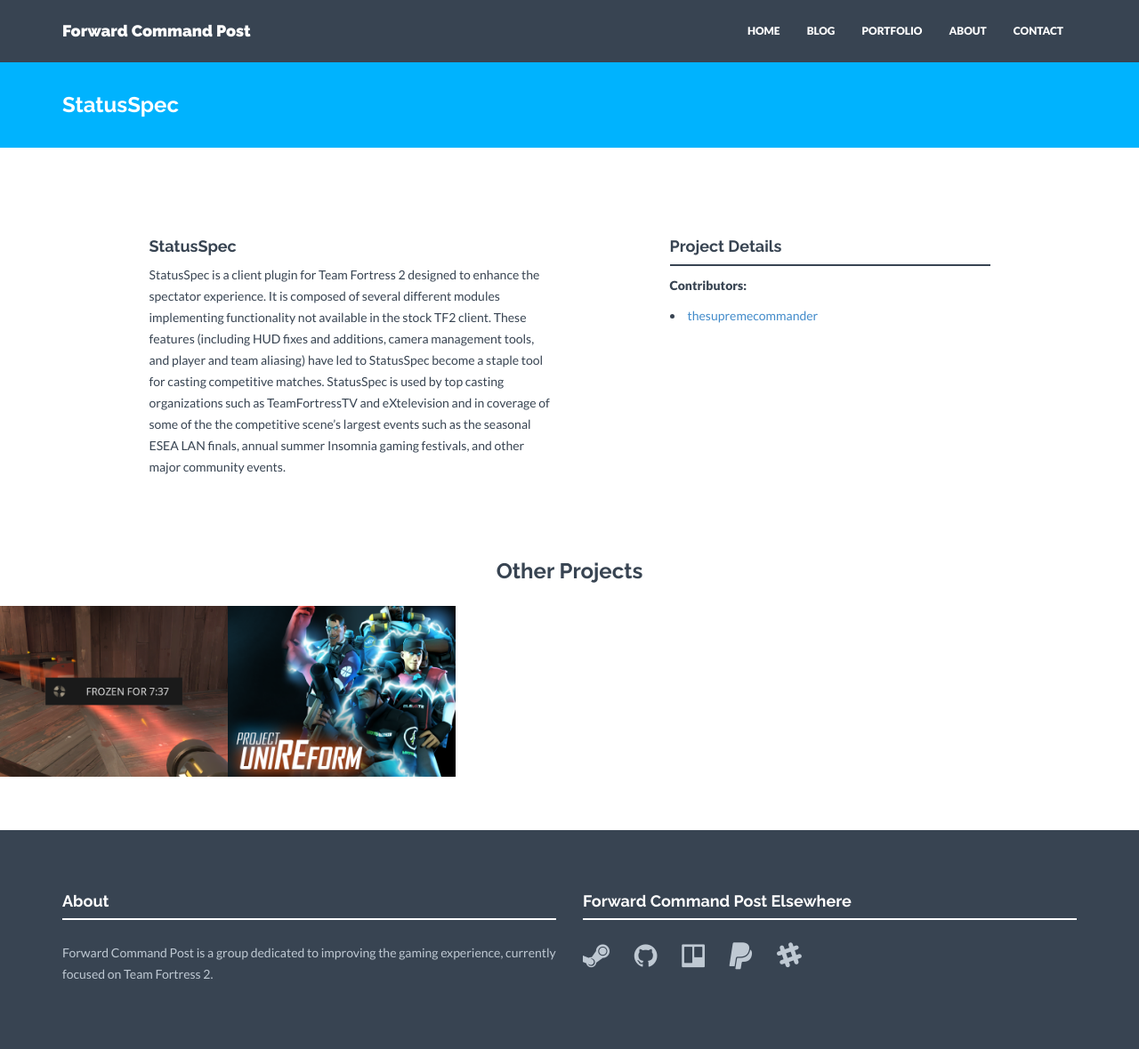
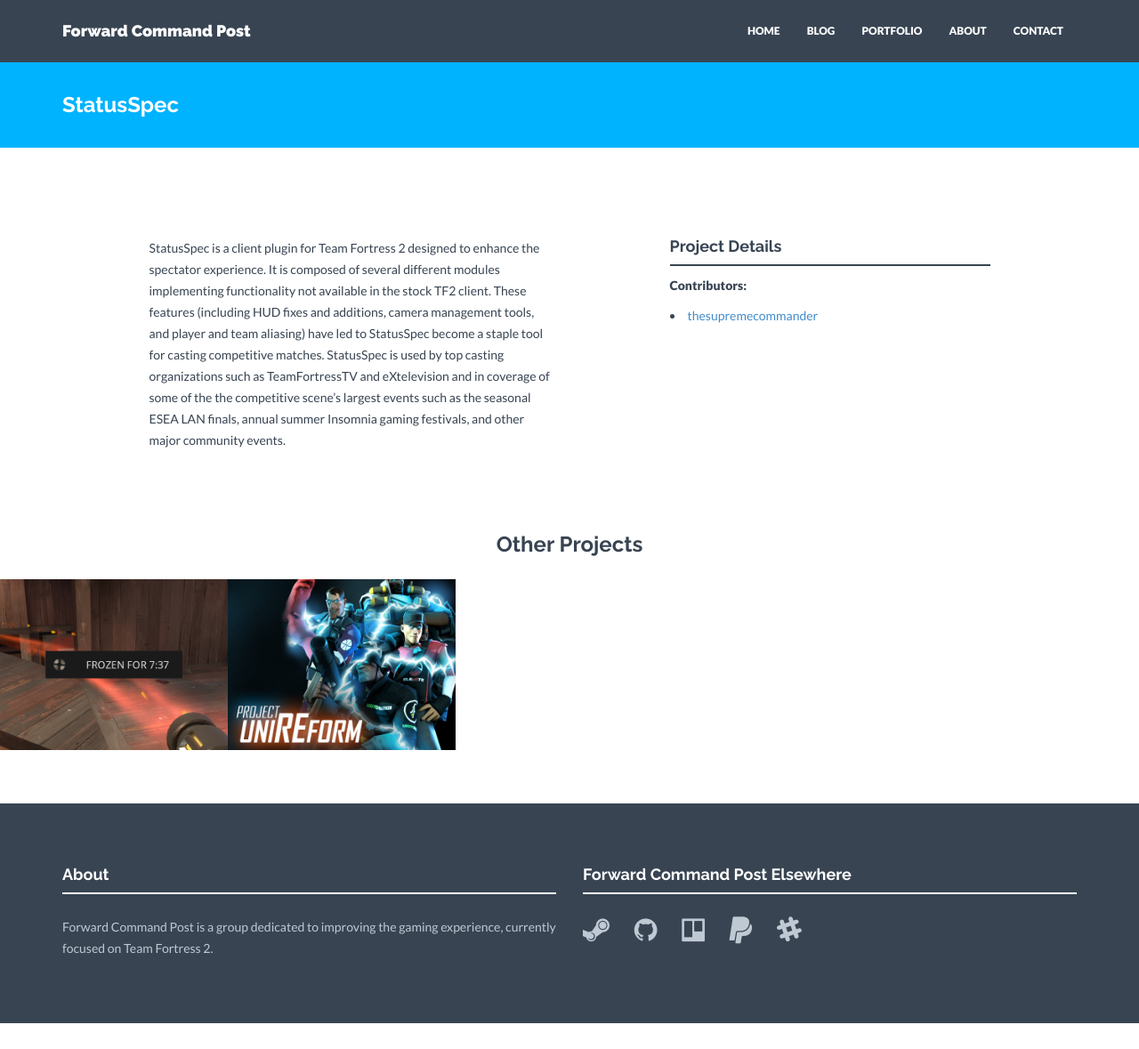
Before and after one commit to fwdcp/fwdcp.github.io, a Jekyll site: the page built from _projects/statusspec.markdown, in a window 1280 px wide and 1179 px high. Shown: the whole window at 89% size. Built offline with Jekyll 4.4.1, drawn with Linux system fonts in a browser that asks for light colours; nearby versions of some CDN libraries.

Commit message:
Remove titles from project descriptions.

```diff
--- a/_projects/statusspec.markdown
+++ b/_projects/statusspec.markdown
@@ -9,5 +9,4 @@
 # partner:
 website: http://github.com/fwdcp/StatusSpec
 ---
-####StatusSpec
 StatusSpec is a client plugin for Team Fortress 2 designed to enhance the spectator experience. It is composed of several different modules implementing functionality not available in the stock TF2 client. These features (including HUD fixes and additions, camera management tools, and player and team aliasing) have led to StatusSpec become a staple tool for casting competitive matches. StatusSpec is used by  top casting organizations such as TeamFortressTV and eXtelevision and in coverage of some of the the competitive scene's largest events such as the seasonal ESEA LAN finals, annual summer Insomnia gaming festivals, and other major community events.
--- a/_projects/unireform.markdown
+++ b/_projects/unireform.markdown
@@ -18,5 +18,4 @@
 # partner:
 website: http://github.com/fwdcp/UniREform
 ---
-####Project UniREform
 Project UniREform is an initiative to promote the competitive scene through the creation of player model skins that can be used for competitive event casts and the like. This project debuted with the ESEA Season 17 LAN finals, in which the four participating teams (froyotech, Classic Mixup, Team eLevate, and Street Hoops eSports) had custom skins created for them which were used in the live broadcast of the event on the ESEA stream produced by TeamFortress.TV.
```
